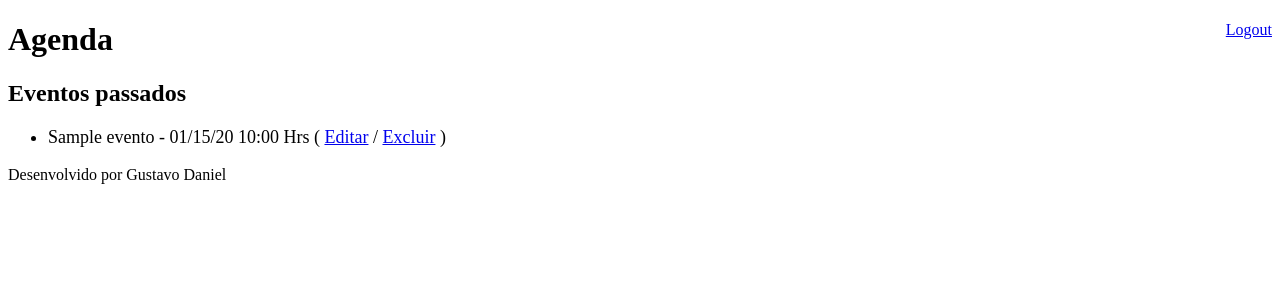
After one commit to GustavoDan/agenda-django, a Django app: page /agenda/passados/ in a window 1280 px wide. The commit adds this page. Shown: the top 300 px of the page. Run offline with Django 4.2, Linux system fonts and the light colour scheme; a user stored in the database is signed in; tables that the repository leaves empty hold one stand-in row (values such as "Sample post").

Commit message:
Adicionado ordenamento por data na listagem Adicionados retornos 404 e 403 em eventos não existentes ou que não pertencem ao usuário Criação de tela que mostra os eventos passados

```diff
--- a/agenda/urls.py
+++ b/agenda/urls.py
@@ -27,6 +27,7 @@ urlpatterns = [
     path('logout/', views.logout_user),
     path('eventos/<titulo_evento>/', views.get_event_date_by_title),
     path('agenda/', views.list_events),
+    path('agenda/passados/', views.list_passed_events),
     path('agenda/evento/', views.add_update_event),
     path('agenda/evento/submit/', views.submit_event),
     path('agenda/evento/delete/<int:id_evento>/', views.delete_event),
--- a/core/models.py
+++ b/core/models.py
@@ -1,4 +1,4 @@
-from datetime import datetime
+from datetime import datetime, timedelta
 from django.db import models
 from django.contrib.auth.models import *
 
@@ -29,7 +29,7 @@ class Evento(models.Model):
         return self.data_evento.strftime('%Y-%m-%dT%H:%M')
 
     def has_passed(self):
-        if self.data_evento < datetime.now():
-            return True
-        else:
-            return False
+        return self.data_evento < datetime.now() and self.data_evento > datetime.now() - timedelta(hours=1)
+
+    def will_happen_soon(self):
+        return self.data_evento < datetime.now() + timedelta(hours=1) and self.data_evento > datetime.now()
--- a/core/views.py
+++ b/core/views.py
@@ -2,7 +2,7 @@ from datetime import datetime, timedelta
 from django.contrib import messages
 from django.contrib.auth import authenticate, login, logout
 from django.contrib.auth.decorators import login_required
-from django.http import Http404, JsonResponse
+from django.http import Http404, HttpResponseForbidden, JsonResponse
 from django.shortcuts import redirect, render, HttpResponse
 from core.models import *
 
@@ -35,19 +35,36 @@ def logout_user(request):
     return redirect('/')
 
 
+@login_required(login_url='/login/')
 def get_event_date_by_title(request, titulo_evento):
-    return HttpResponse(f'{Evento.objects.get(titulo=titulo_evento).data_evento:A data do evento é %x às %X}')
+    try:
+        event = Evento.objects.get(titulo=titulo_evento)
+
+        if event.usuario == request.user:
+            return HttpResponse(f'{event.data_evento:A data do evento é %x às %X}')
+        else:
+            raise HttpResponseForbidden()
+    except Evento.DoesNotExist:
+        raise Http404()
 
 
 @login_required(login_url='/login/')
 def list_events(request):
-    user = request.user
     event_passed_date = datetime.now() - timedelta(hours=1)
-    events = Evento.objects.filter(usuario=user,
-                                   data_evento__gt=event_passed_date)
-    response = {'eventos': events}
+    events = Evento.objects.filter(usuario=request.user,
+                                   data_evento__gt=event_passed_date).order_by('data_evento')
+    data = {'eventos': events}
 
-    return render(request, 'agenda.html', response)
+    return render(request, 'eventos-futuros.html', data)
+
+
+def list_passed_events(request):
+    event_passed_date = datetime.now() - timedelta(hours=1)
+    events = Evento.objects.filter(usuario=request.user,
+                                   data_evento__lt=event_passed_date).order_by('data_evento')
+    data = {'eventos': events}
+
+    return render(request, 'eventos-passados.html', data)
 
 
 @login_required(login_url='/login/')
@@ -99,17 +116,15 @@ def submit_event(request):
 
 @login_required(login_url='/login/')
 def delete_event(request, id_evento):
-    user = request.user
-
     try:
         event = Evento.objects.get(id=id_evento)
+
+        if event.usuario == request.user:
+            event.delete()
+            return redirect('/')
+        else:
+            raise HttpResponseForbidden()
     except Evento.DoesNotExist:
-        raise Http404()
-
-    if event.usuario == user:
-        event.delete()
-        return redirect('/')
-    else:
         raise Http404()
 
 
--- /dev/null
+++ b/templates/eventos-passados.html
@@ -0,0 +1,9 @@
+{% extends "model-page.html" %}
+
+{% block content%}
+
+<h2>Eventos passados</h2>
+
+{% include "listagem-eventos.html" %}
+
+{% endblock %}
--- a/templates/agenda.html
+++ b/templates/listagem-eventos.html
@@ -1,16 +1,9 @@
-{% extends "model-page.html" %}
-
-{% block content%}
-<h2>Agendamentos</h2>
-
-<a href="evento/">
-    <button type="button">Novo Evento</button>
-</a>
-
 <ul style="font-size: 18px">
     {% for evento in eventos %}
     <li>
-        <span {% if evento.has_passed %} style="color:red" {% endif %}>
+        <span style="color:{% if evento.has_passed %}red
+            {% elif evento.will_happen_soon %}#C9A529
+            {% else %}black{% endif %}">
             {{evento.titulo}} - {{evento.get_data_evento}}
         </span>
         ( <a href="evento/?id={{ evento.id }}">Editar</a>
@@ -18,4 +11,3 @@
     </li>
     {% endfor %}
 </ul>
-{% endblock %}
```
Also changed, not shown: templates/eventos-futuros.html (added, +13 -0 lines).
